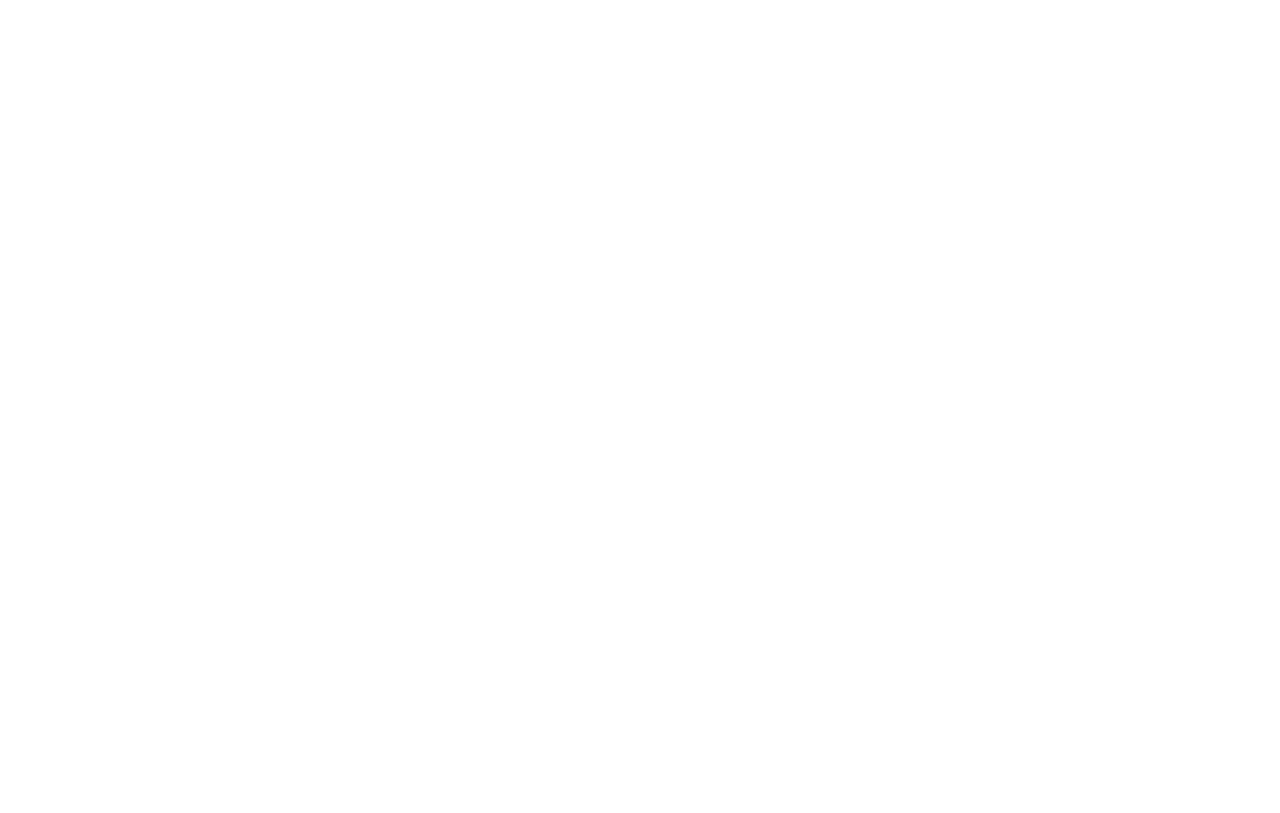
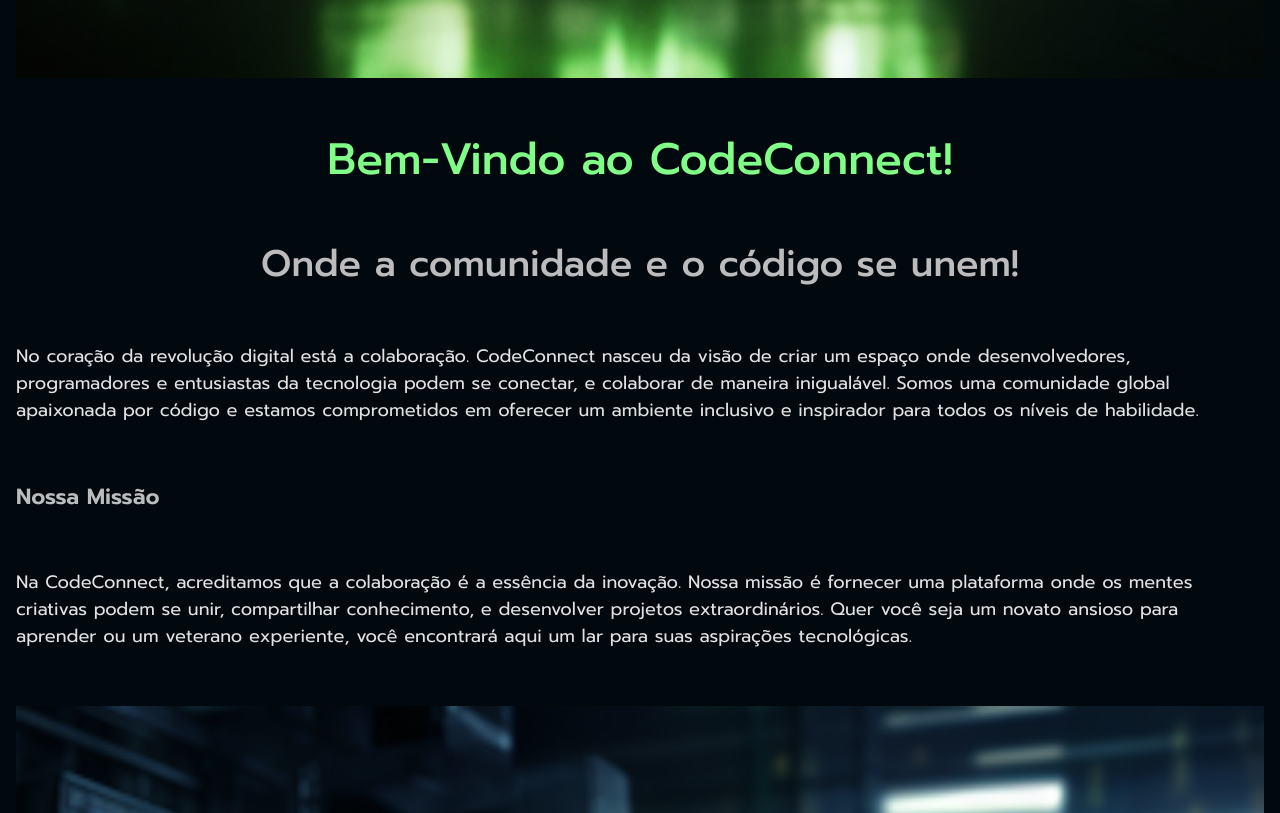
Before and after one commit to HaroldoPinheiro/CodeConnect, a React (Vite) app: page / in a window 1280 px wide. Shown: the part 1700-2513 px from the top of the page. Before the commit the page ends 800 px from the top, so only its background shows below. Built offline with nearby package versions, Linux system fonts and the light colour scheme.

Commit message:
Adiciona componente de Typography e ajusta algumas partes do código

```diff
--- a/src/App.jsx
+++ b/src/App.jsx
@@ -1,14 +1,7 @@
-import { Button } from "./components/Button";
-import { Main } from "./components/main";
-import { LogoCodeConnect } from "./components/LogoCodeConnect";
+import { AboutUs } from "./pages/AboutUs";
 
 function App() {
-  return (
-    <Main>
-      <LogoCodeConnect />
-      <Button color="green">Publicar</Button>
-    </Main>
-  );
+  return <AboutUs />;
 }
 
 export default App;
--- a/src/components/LogoCodeConnect/index.jsx
+++ b/src/components/LogoCodeConnect/index.jsx
@@ -1,3 +1,17 @@
-export const LogoCodeConnect = () => {
-  return <img src="src\assets\images\Logo.svg" alt="Logo do CodeConnect" className="h-10"/>;
+export const LogoCodeConnect = ({ variant }) => {
+  const logoType = {
+    logo: "./Logo.png",
+    logoText: "./Logo-text.svg",
+  };
+  const logoStyle = {
+    logo: "h-[87px]",
+    logoText: "h-10",
+  };
+  return (
+    <img
+      src={logoType[variant]}
+      alt="Logo do CodeConnect"
+      className={logoStyle[variant]}
+    />
+  );
 };
--- /dev/null
+++ b/src/components/Typography/index.jsx
@@ -0,0 +1,26 @@
+export const Typography = ({ children, variant = "p", color = "white" }) => {
+  const textType = {
+    h1: "h1",
+    h2: "h2",
+    h3: "h3",
+    p: "p",
+  };
+  const textColor = {
+    green: "text-highlight-green",
+    white: "text-offwhite",
+    gray: "text-light-gray",
+    mediumGray: "text-medium-gray",
+  };
+  const textStyle = {
+    h1: "text-[44px] leading-[120%] font-medium text-center w-full",
+    h2: "text-[37px] leading-[120%] font-medium text-center w-full",
+    h3: "text-[22px] leading-[150%] font-semibold text-left w-full",
+    p: "text-[18px] leading-[150%] font-regular w-full",
+  };
+  const TextComponent = textType[variant];
+  return (
+    <TextComponent className={`${textColor[color]} ${textStyle[variant]}`}>
+      {children}
+    </TextComponent>
+  );
+};
--- a/src/components/main/index.jsx
+++ b/src/components/main/index.jsx
@@ -1,6 +1,6 @@
 export const Main = ({ children }) => {
   return (
-    <main className="flex flex-col items-center py-14 px-4 bg-background h-screen gap-14">
+    <main className="flex flex-col items-center py-14 px-4 bg-background gap-14">
       {children}
     </main>
   );
--- a/src/index.css
+++ b/src/index.css
@@ -6,6 +6,8 @@
   --color-background: #01080e;
   --color-highlight-green: #81fe88;
   --color-medium-gray: #888888;
+  --color-light-gray: #BCBCBC;
+  --color-offwhite: #E1E1E1;
 }
 
 body {
--- /dev/null
+++ b/src/pages/AboutUs/index.jsx
@@ -0,0 +1,60 @@
+import { Button } from "../../components/Button";
+import { LogoCodeConnect } from "../../components/LogoCodeConnect";
+import { Main } from "../../components/main";
+import { Typography } from "../../components/Typography";
+
+export const AboutUs = () => {
+  return (
+    <Main>
+      <LogoCodeConnect variant="logoText" />
+      <Button color="green">Publicar</Button>
+      <img
+        src="src/assets/images/celebro.png"
+        alt="Imagem de um celerbro mecanico iluminado na cor verde"
+        className="w-full"
+      />
+      <Typography variant="h1" color="green">
+        Bem-Vindo ao CodeConnect!
+      </Typography>
+      <Typography variant="h2" color="gray">
+        Onde a comunidade e o código se unem!
+      </Typography>
+      <Typography variant="p" color="white">
+        No coração da revolução digital está a colaboração. CodeConnect nasceu
+        da visão de criar um espaço onde desenvolvedores, programadores e
+        entusiastas da tecnologia podem se conectar, e colaborar de maneira
+        inigualável. Somos uma comunidade global apaixonada por código e estamos
+        comprometidos em oferecer um ambiente inclusivo e inspirador para todos
+        os níveis de habilidade.
+      </Typography>
+      <Typography variant="h3" color="gray">
+        Nossa Missão
+      </Typography>
+      <Typography variant="p" color="white">
+        Na CodeConnect, acreditamos que a colaboração é a essência da inovação.
+        Nossa missão é fornecer uma plataforma onde os mentes criativas podem se
+        unir, compartilhar conhecimento, e desenvolver projetos extraordinários.
+        Quer você seja um novato ansioso para aprender ou um veterano
+        experiente, você encontrará aqui um lar para suas aspirações
+        tecnológicas.
+      </Typography>
+      <img
+        src="src/assets/images/homem-computador.png"
+        alt="Imagem de um homem usando um computador"
+        className="w-full"
+      />
+      <Typography variant="h3" color="gray">
+        Junte-se a Nós!
+      </Typography>
+      <Typography variant="p" color="white">
+        Estamos animados para ter você conosco nesta jornada empolgante.
+        Junte-se à nossa comunidade vibrante e descubra o poder da colaboração
+        no mundo do código.
+      </Typography>
+      <LogoCodeConnect variant="logo" />
+      <Typography variant="h3" color="mediumGray">
+        Juntos, vamos transformar ideias em inovações e moldar o futuro digital.
+      </Typography>
+    </Main>
+  );
+};
```
Also changed, not shown: public/Logo-text.svg (renamed from src/assets/images/Logo.svg), public/Logo.png (added).
